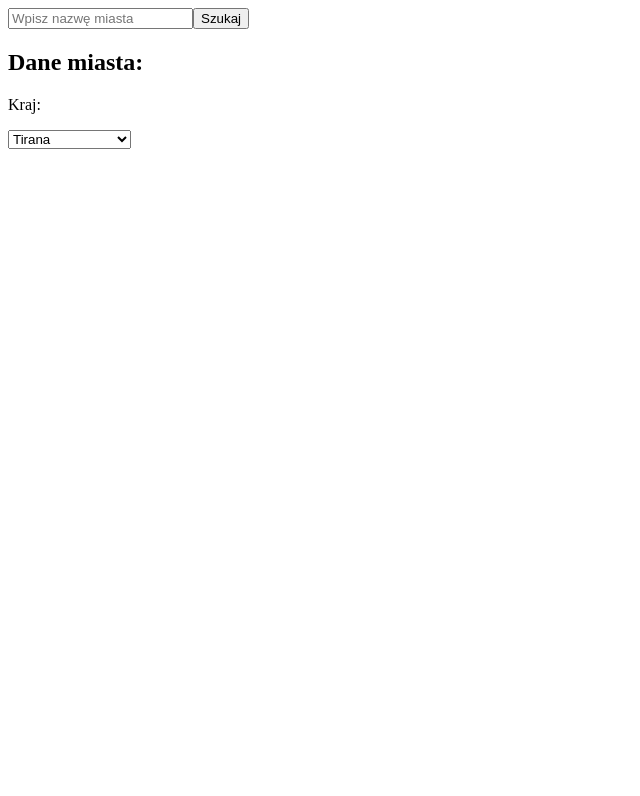
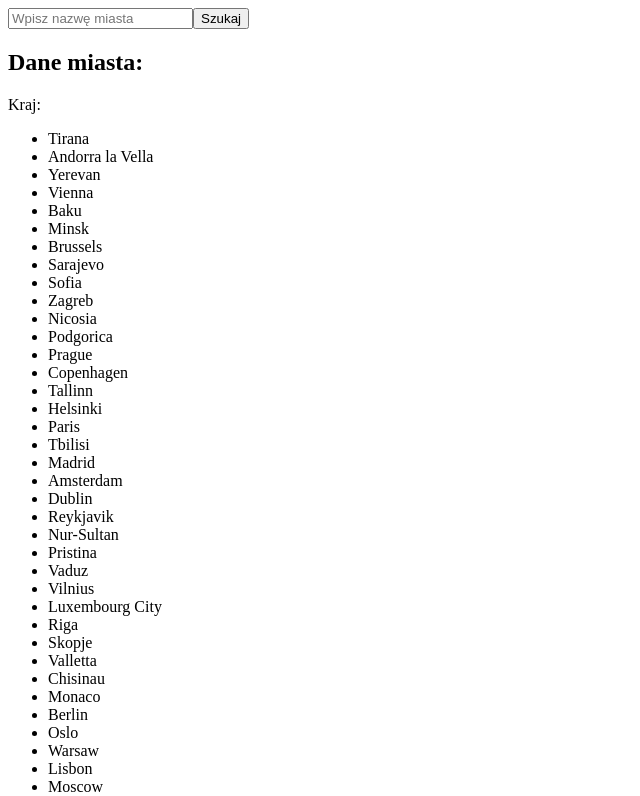
Before and after one commit to LJanaszek/weather-app, a Next.js app: page / in a window 1280 px wide. Shown: the top 796 px of the page, without its empty margins (0-640 px from the left). Built offline with nearby package versions, Linux system fonts and the light colour scheme.

Commit message:
dodanie api

```diff
--- a/next.config.ts
+++ b/next.config.ts
@@ -3,6 +3,7 @@ import type { NextConfig } from "next";
 const nextConfig: NextConfig = {
   /* config options here */
   reactStrictMode: true,
+  devIndicators: false
 };
 
 export default nextConfig;
--- a/package.json
+++ b/package.json
@@ -9,6 +9,10 @@
     "lint": "next lint"
   },
   "dependencies": {
+    "@emotion/react": "^11.14.0",
+    "@emotion/styled": "^11.14.0",
+    "@mui/icons-material": "^7.0.1",
+    "@mui/material": "^7.0.1",
     "next": "15.2.4",
     "react": "^19.0.0",
     "react-dom": "^19.0.0",
--- a/src/components/selectCity/index.tsx
+++ b/src/components/selectCity/index.tsx
@@ -3,9 +3,9 @@ import { ChangeEvent, useState } from "react";
 
 export default function SelectCity() {
     const [city, setCity] = useState("");
-    const [cityData, setCityData] = useState({city: '', country: ''});
+    const [cityData, setCityData] = useState({ city: '', country: '' });
     const [error, setError] = useState('');
-    const cities: { name: string; country: string }[] = getEuropeanCapitals();
+    const [cities, setCities] = useState(getEuropeanCapitals());
 
     const handleCityChange = (event: ChangeEvent<HTMLInputElement>) => {
         setCity(event.target.value);
@@ -21,20 +21,26 @@ export default function SelectCity() {
         // eslint-disable-next-line @typescript-eslint/no-explicit-any
         catch (err: any) {
             setError(err.message);
-            setCityData({ city: '', country: ''});
+            setCityData({ city: '', country: '' });
         }
     }
 
     return <div>
+        <form onSubmit={(e) => e.preventDefault()}>
             <input
                 type="text"
                 value={city}
                 onChange={handleCityChange}
+                // eslint-disable-next-line @typescript-eslint/no-explicit-any
+                onKeyUp={(e: any) =>
+                    setCities(getEuropeanCapitals().filter((city) => city.name.toLowerCase().includes(e.currentTarget.value.toLowerCase())))
+                }
                 placeholder="Wpisz nazwę miasta"
             />
             <button onClick={fetchCity}>
                 Szukaj
             </button>
+        </form>
         {error && <p style={{ color: 'red' }}>{error}</p>}
 
         {cityData && (
@@ -45,14 +51,14 @@ export default function SelectCity() {
                 <p>Opis: {cityData.description}</p> */}
             </div>
         )}
-        <select>
+        <ul>
             {cities.map((city) => (
-                <option key={city.name}
+                <li key={city.name}
                     onChange={async () => {
 
                     }}
-                >{city.name}</option>
+                >{city.name}</li>
             ))}
-        </select>
+        </ul>
     </div>
 }
--- a/tsconfig.json
+++ b/tsconfig.json
@@ -4,7 +4,7 @@
     "lib": ["dom", "dom.iterable", "esnext"],
     "allowJs": true,
     "skipLibCheck": true,
-    "strict": true,
+    "strict": false,
     "noEmit": true,
     "esModuleInterop": true,
     "module": "esnext",
```
Also changed, not shown: 1 other file (tests, documents, lock files or other folders). Lines whose indentation alone changed are shown as unchanged.
